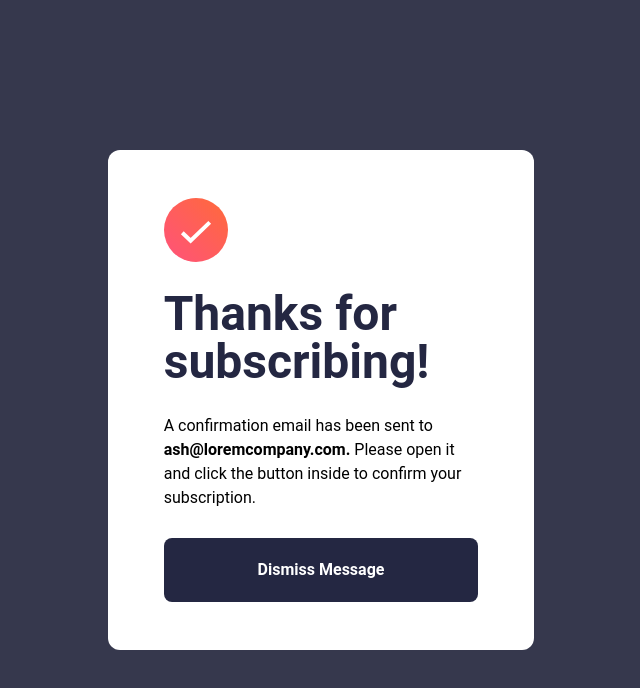
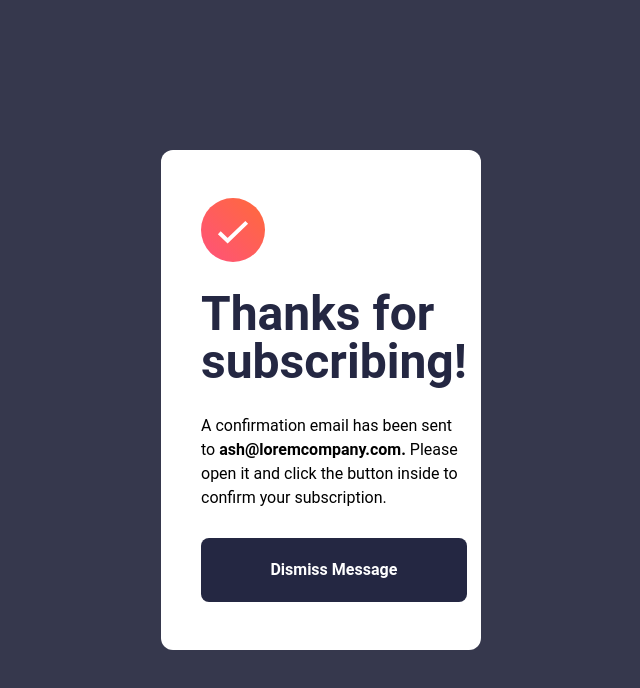
Before and after one commit to Tactenator/newsletter-sign-up-with-success-message, a website: page index.html in a window 1280 px wide. Both pictures are taken after a click on the button "Subscribe to monthly newsletter". Shown: the whole page, without its empty margins (319-959 px from the left). Drawn offline with Linux system fonts and the light colour scheme.

Commit message:
fixing large screen

```diff
--- a/index.html
+++ b/index.html
@@ -42,7 +42,7 @@
 
   <!-- Success message start -->
 
-  <div id="thanks-container" style="display: none;" class="flex flex-row bg-white justify-around py-40 m-auto px-5 sm:py-12 sm:px-14 rounded-xl sm:w-1/2 md:2/5 lg:w-1/3">
+  <div id="thanks-container" style="display: none;" class="flex flex-row bg-white justify-around py-40 m-auto px-5 lg:px-10 sm:py-12 sm:px-14 rounded-xl sm:w-1/2 md:2/5 lg:w-1/4">
     <div id="info-container" class="flex flex-col gap-7">
       <div id="img-container">
         <img src="./assets/images/icon-success.svg">
```
Also changed, not shown: dist/output.css.
